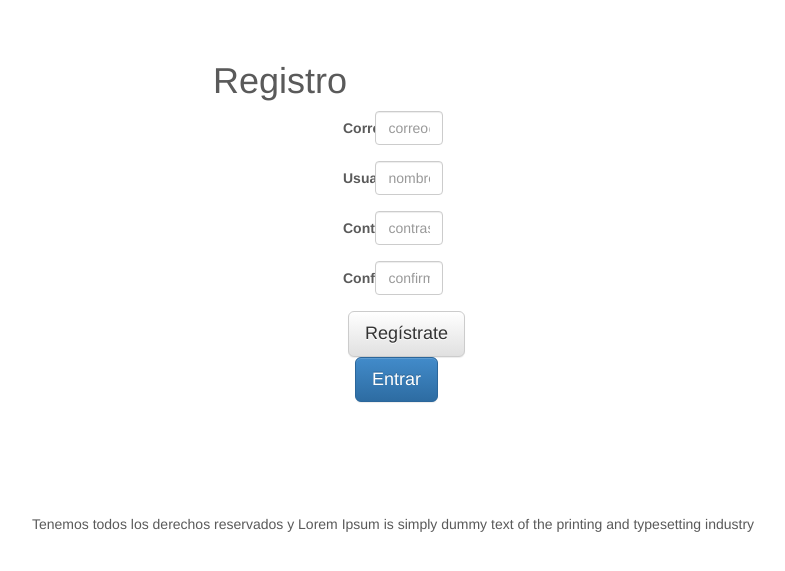
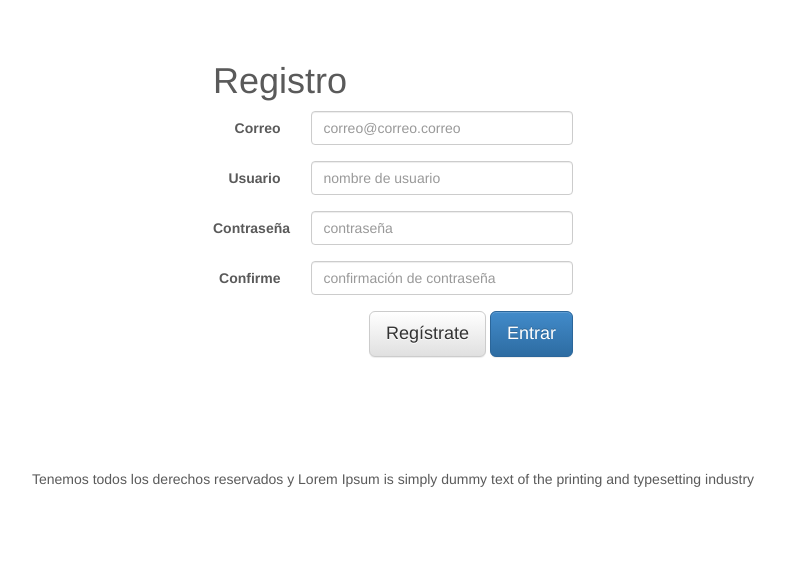
Before and after one commit to josuemeza/dristill, a PHP site: page /views/registro.php in a window 1280 px wide. Shown: the part 71-642 px from the top of the page, without its empty margins (247-1032 px from the left). Run offline with PHP 8.4, Linux system fonts and the light colour scheme.

Commit message:
Reparado problema de formulario registro

```diff
--- a/views/registro.php
+++ b/views/registro.php
@@ -12,44 +12,44 @@
 		<div class="col-md-4 col-md-offset-4">
 			<form class="form-horizontal" role="form" method="post" action="felicitaciones.html" enctype="multipart/form-data">
 				<div class="form-group">
-					<label class="col-md-1 col-md-offset-4 control-label">Correo</label>
-					<div class="col-md-3">
+					<label class="col-md-3 control-label">Correo</label>
+					<div class="col-md-9">
 						<input type="text" placeholder="correo@correo.correo" class="form-control"/>
 					</div>
-					<div class="col-md-3 col-md-offset-5">
+					<div class="col-md-9 col-md-offset-3">
 						<span class="error"></span>
 					</div>
 				</div>
 				<div class="form-group">
-					<label class="col-md-1 col-md-offset-4 control-label">Usuario</label>
-					<div class="col-md-3">
+					<label class="col-md-3 control-label">Usuario</label>
+					<div class="col-md-9">
 						<input type="text" placeholder="nombre de usuario" class="form-control"/>
 					</div>
-					<div class="col-md-3 col-md-offset-5">
+					<div class="col-md-9 col-md-offset-3">
 						<span class="error"></span>
 					</div>
 				</div>
 				<div class="form-group">
-					<label class="col-md-1 col-md-offset-4 control-label">Contraseña</label>
-					<div class="col-md-3">
+					<label class="col-md-3 control-label">Contraseña</label>
+					<div class="col-md-9">
 						<input type="password" placeholder="contraseña" class="form-control"/>
 					</div>
-					<div class="col-md-3 col-md-offset-5">
+					<div class="col-md-9 col-md-offset-3">
 						<span class="error"></span>
 					</div>
 				</div>
 				<div class="form-group">
-					<label class="col-md-1 col-md-offset-4 control-label">Confirme</label>
-					<div class="col-md-3">
+					<label class="col-md-3 control-label">Confirme</label>
+					<div class="col-md-9">
 						<input type="text" placeholder="confirmación de contraseña" class="form-control"/>
 					</div>
-					<div class="col-md-3 col-md-offset-5">
+					<div class="col-md-9 col-md-offset-3">
 						<span class="error"></span>
 					</div>
 				</div>
-				<div class="col-md-4 col-md-offset-4 text-right">
-						<button class="btn btn-default btn-lg" type="button">Regístrate</button>
-						<button class="btn btn-primary btn-lg" type="submit">Entrar</button>
+				<div class="text-right">
+					<button class="btn btn-default btn-lg" type="button">Regístrate</button>
+					<button class="btn btn-primary btn-lg" type="submit">Entrar</button>
 				</div>
 			</form>
 		</div>
```
